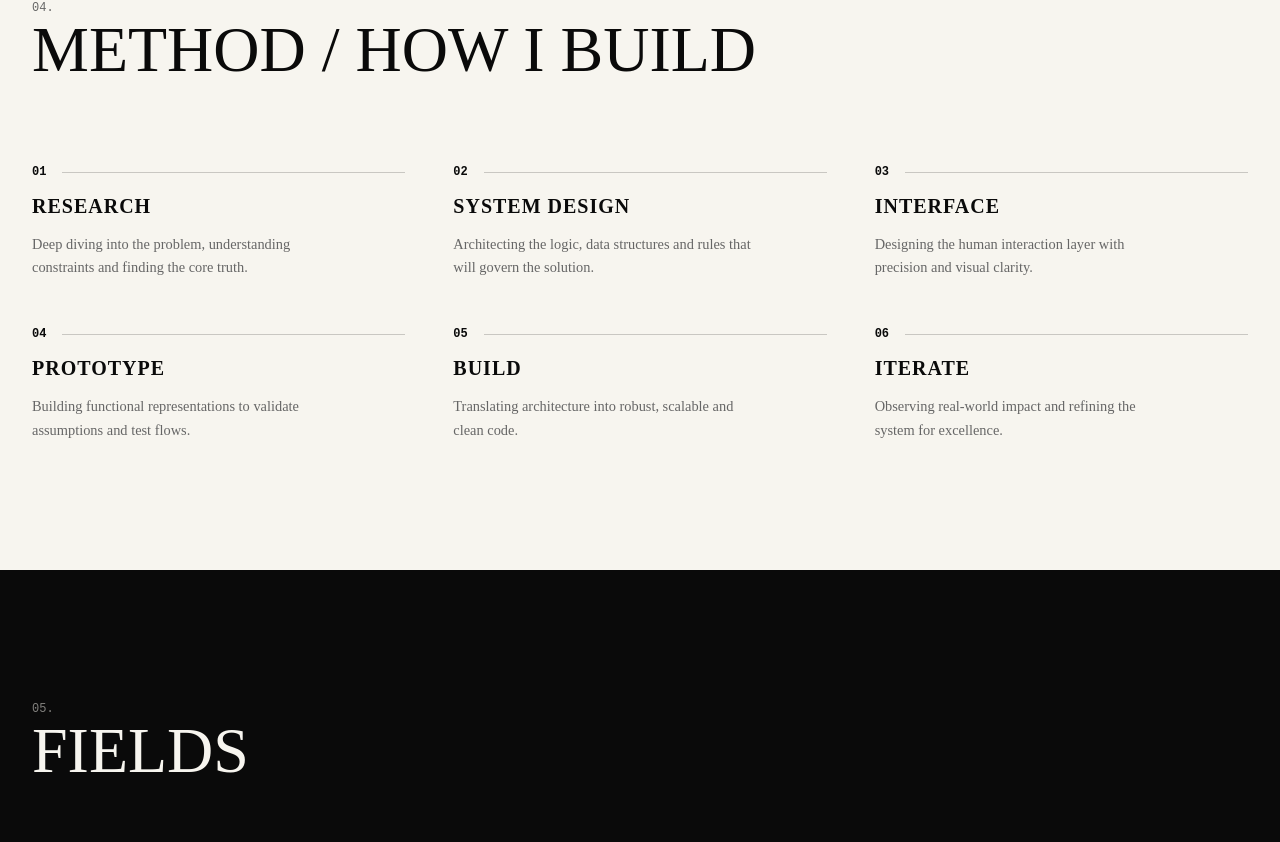
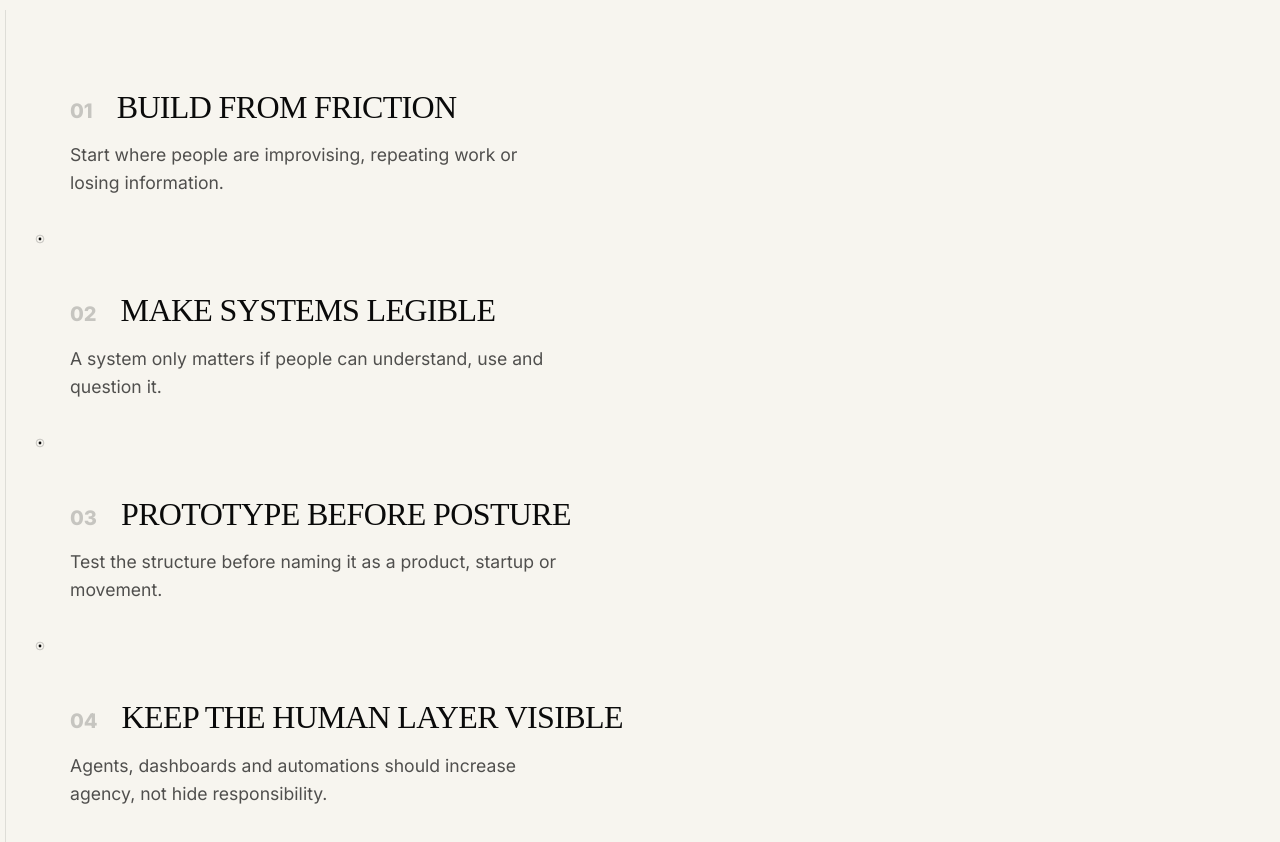
Before and after one commit to Felici4no/thelucasfeliciano.com.br, a Next.js app: page / in a window 1280 px wide. Shown: the part 5338-6180 px from the top of the page. Built offline with nearby package versions, Linux system fonts and the light colour scheme.

Commit message:
feat: implement new website sections including Operating Principles, About, Fields, and Contact components

```diff
--- a/src/app/page.tsx
+++ b/src/app/page.tsx
@@ -4,7 +4,7 @@ import { Manifesto } from "@/components/sections/Manifesto";
 import { Signals } from "@/components/sections/Signals";
 import { SelectedWork } from "@/components/sections/SelectedWork";
 import { FieldNotes } from "@/components/sections/FieldNotes";
-import { Method } from "@/components/sections/Method";
+import { OperatingPrinciples } from "@/components/sections/OperatingPrinciples";
 import { Fields } from "@/components/sections/Fields";
 import { About } from "@/components/sections/About";
 import { Contact } from "@/components/sections/Contact";
@@ -19,7 +19,7 @@ export default function Home() {
         <Signals />
         <SelectedWork />
         <FieldNotes />
-        <Method />
+        <OperatingPrinciples />
         <Fields />
         <About />
         <Contact />
--- a/src/components/sections/About.tsx
+++ b/src/components/sections/About.tsx
@@ -8,7 +8,7 @@ export function About() {
     <section className={styles.section}>
       <div className={styles.container}>
         <div className={styles.header}>
-          <span className={styles.number}>06.</span>
+          <span className={styles.number}>07.</span>
           <h2 className={styles.title}>ABOUT</h2>
         </div>
 
--- a/src/components/sections/Contact.tsx
+++ b/src/components/sections/Contact.tsx
@@ -17,7 +17,7 @@ export function Contact() {
     <footer className={styles.footer}>
       <div className={styles.container}>
         <div className={styles.header}>
-          <span className={styles.number}>07.</span>
+          <span className={styles.number}>08.</span>
           <h2 className={styles.title}>CONTACT / CONNECT</h2>
         </div>
 
--- a/src/components/sections/Fields.tsx
+++ b/src/components/sections/Fields.tsx
@@ -17,7 +17,7 @@ export function Fields() {
     <section className={styles.section}>
       <div className={styles.container}>
         <div className={styles.header}>
-          <span className={styles.number}>05.</span>
+          <span className={styles.number}>06.</span>
           <h2 className={styles.title}>FIELDS</h2>
         </div>
 
--- /dev/null
+++ b/src/components/sections/OperatingPrinciples.module.css
@@ -0,0 +1,98 @@
+.section {
+  padding: 6rem 0;
+}
+
+.container {
+  padding: 2rem 0;
+}
+
+.grid {
+  display: flex;
+  flex-direction: column;
+  gap: 0;
+}
+
+.principle {
+  display: flex;
+  position: relative;
+  padding: 3rem 0;
+  gap: 3rem;
+}
+
+.lineVertical {
+  width: 1px;
+  background: var(--foreground);
+  opacity: 0.1;
+  height: 100%;
+  position: absolute;
+  left: 0;
+  top: 0;
+}
+
+.content {
+  display: flex;
+  flex-direction: column;
+  gap: 1rem;
+  padding-left: 2rem;
+}
+
+.header {
+  display: flex;
+  align-items: baseline;
+  gap: 1.5rem;
+}
+
+.number {
+  font-family: var(--font-inter);
+  font-size: 1.25rem;
+  font-weight: 800;
+  color: var(--foreground);
+  opacity: 0.2;
+}
+
+.title {
+  font-family: var(--font-serif);
+  font-size: 2rem;
+  line-height: 1.1;
+  color: var(--foreground);
+  font-weight: 500;
+  text-transform: uppercase;
+  letter-spacing: -0.02em;
+}
+
+.desc {
+  font-family: var(--font-inter);
+  font-size: 1.1rem;
+  line-height: 1.6;
+  color: var(--foreground);
+  opacity: 0.7;
+  max-width: 500px;
+}
+
+.connector {
+  position: absolute;
+  left: -4px;
+  bottom: 0;
+  z-index: 2;
+}
+
+.node {
+  transform: scale(0.7);
+  color: var(--foreground);
+}
+
+@media (max-width: 768px) {
+  .principle {
+    flex-direction: column;
+    padding: 2rem 0;
+    gap: 1.5rem;
+  }
+
+  .title {
+    font-size: 1.5rem;
+  }
+
+  .content {
+    padding-left: 1.5rem;
+  }
+}
--- /dev/null
+++ b/src/components/sections/OperatingPrinciples.tsx
@@ -0,0 +1,65 @@
+"use client";
+
+import { motion } from 'framer-motion';
+import { SectionFrame, LineNode } from '@/components/ui/LineSystem';
+import styles from './OperatingPrinciples.module.css';
+
+const principles = [
+  {
+    id: "01",
+    title: "Build from friction",
+    desc: "Start where people are improvising, repeating work or losing information."
+  },
+  {
+    id: "02",
+    title: "Make systems legible",
+    desc: "A system only matters if people can understand, use and question it."
+  },
+  {
+    id: "03",
+    title: "Prototype before posture",
+    desc: "Test the structure before naming it as a product, startup or movement."
+  },
+  {
+    id: "04",
+    title: "Keep the human layer visible",
+    desc: "Agents, dashboards and automations should increase agency, not hide responsibility."
+  }
+];
+
+export function OperatingPrinciples() {
+  return (
+    <section className={styles.section}>
+      <SectionFrame title="OPERATING PRINCIPLES" number="05.">
+        <div className={styles.container}>
+          <div className={styles.grid}>
+            {principles.map((principle, index) => (
+              <motion.article
+                key={principle.id}
+                initial={{ opacity: 0, x: -20 }}
+                whileInView={{ opacity: 1, x: 0 }}
+                viewport={{ once: true, margin: "-100px" }}
+                transition={{ duration: 0.5, delay: index * 0.1 }}
+                className={styles.principle}
+              >
+                <div className={styles.lineVertical} />
+                <div className={styles.content}>
+                  <div className={styles.header}>
+                    <span className={styles.number}>{principle.id}</span>
+                    <h3 className={styles.title}>{principle.title}</h3>
+                  </div>
+                  <p className={styles.desc}>{principle.desc}</p>
+                </div>
+                {index < principles.length - 1 && (
+                  <div className={styles.connector} aria-hidden="true">
+                    <LineNode className={styles.node} />
+                  </div>
+                )}
+              </motion.article>
+            ))}
+          </div>
+        </div>
+      </SectionFrame>
+    </section>
+  );
+}
```
